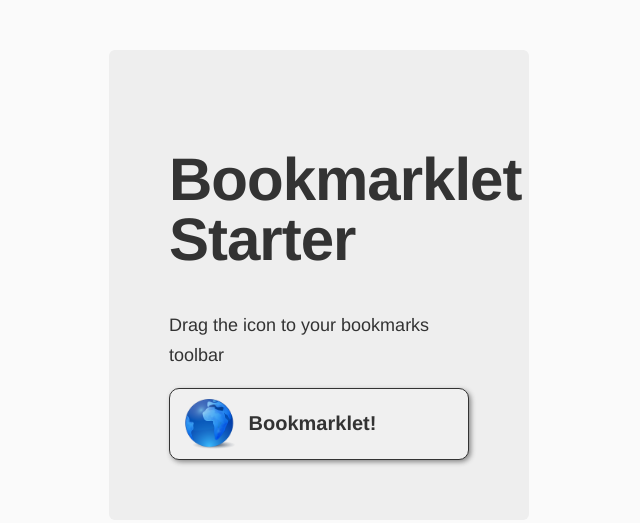
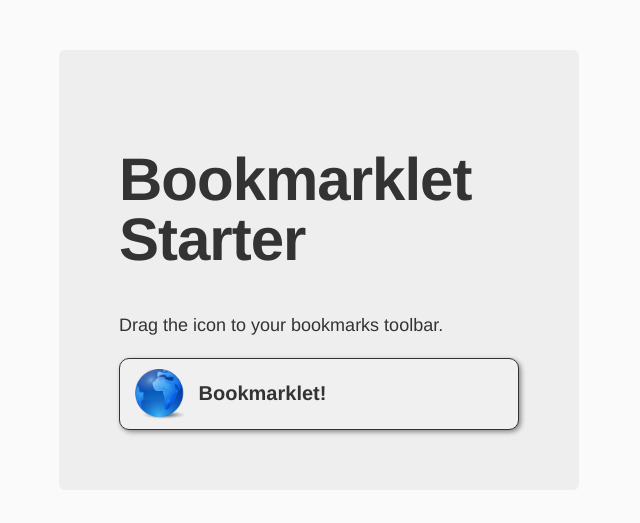
Before and after one commit to austinkeeley/bookmarklet-starter, a website: page app/index.html in a window 1280 px wide. Shown: the whole page, without its empty margins (321-961 px from the left). Drawn offline with nearby package versions, Linux system fonts and the light colour scheme; files that its build step writes are made by us from their sources.

Commit message:
Fixing styles

```diff
--- a/app/index.html
+++ b/app/index.html
@@ -24,13 +24,13 @@
 
         <div class="hero-unit">
           <h1>Bookmarklet Starter</h1>
-          <p>Drag the icon to your bookmarks toolbar</p>
-            <div class="bookmark-icon">
-                <a href="javascript:function bootstrap(){console.log('in bootstrap code');var d=document,s=d.createElement('scrip' + 't'),b=d.body,l=location;try{s.setAttribute('src', l.protocol + '//localhost:9000/scripts/main.js');b.appendChild(s);}catch(e){alert('Could not launch bookmarklet'); console.log(e)}};bootstrap();void(0);">
-                <img src="images/Globe.png" alt="Bookmarklet!" height="50"/>
-                <span>Bookmarklet!</span>
+          <p>Drag the icon to your bookmarks toolbar.</p>
+          <div class="bookmark-icon">
+            <a href="javascript:function bootstrap(){console.log('in bootstrap code');var d=document,s=d.createElement('scrip' + 't'),b=d.body,l=location;try{s.setAttribute('src', l.protocol + '//localhost:9000/scripts/main.js');b.appendChild(s);}catch(e){alert('Could not launch bookmarklet'); console.log(e)}};bootstrap();void(0);">
+              <img src="images/Globe.png" alt="Bookmarklet!" height="50"/>
+              <span>Bookmarklet!</span>
             </a>
-            </div>
+          </div>
         </div>
 
 
--- a/app/styles/main.css
+++ b/app/styles/main.css
@@ -6,7 +6,7 @@ body {
 
 .hero-unit {
     margin: 50px auto 0 auto;
-    width: 300px;
+    width: 400px;
     font-size: 18px;
     font-weight: 200;
     line-height: 30px;
```
